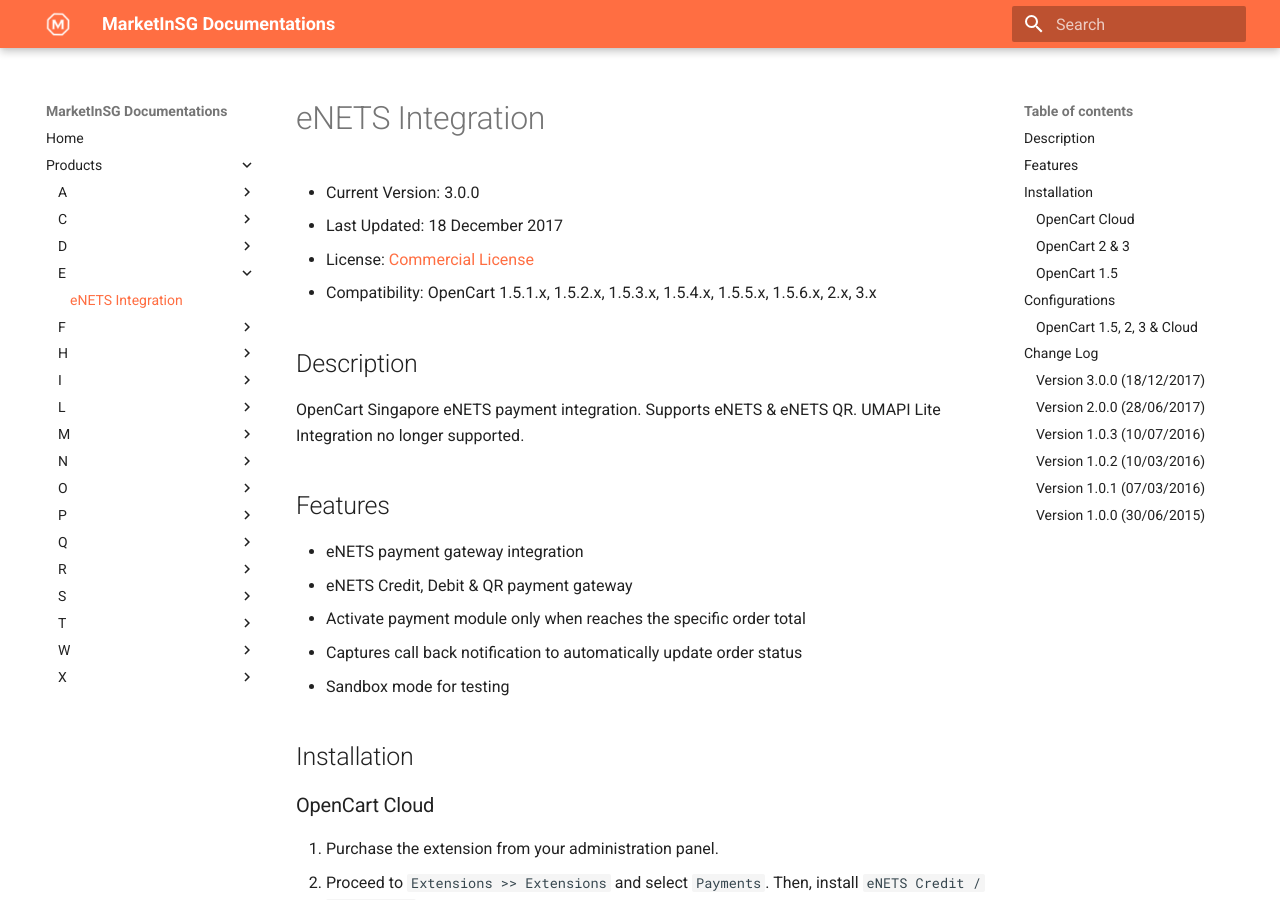
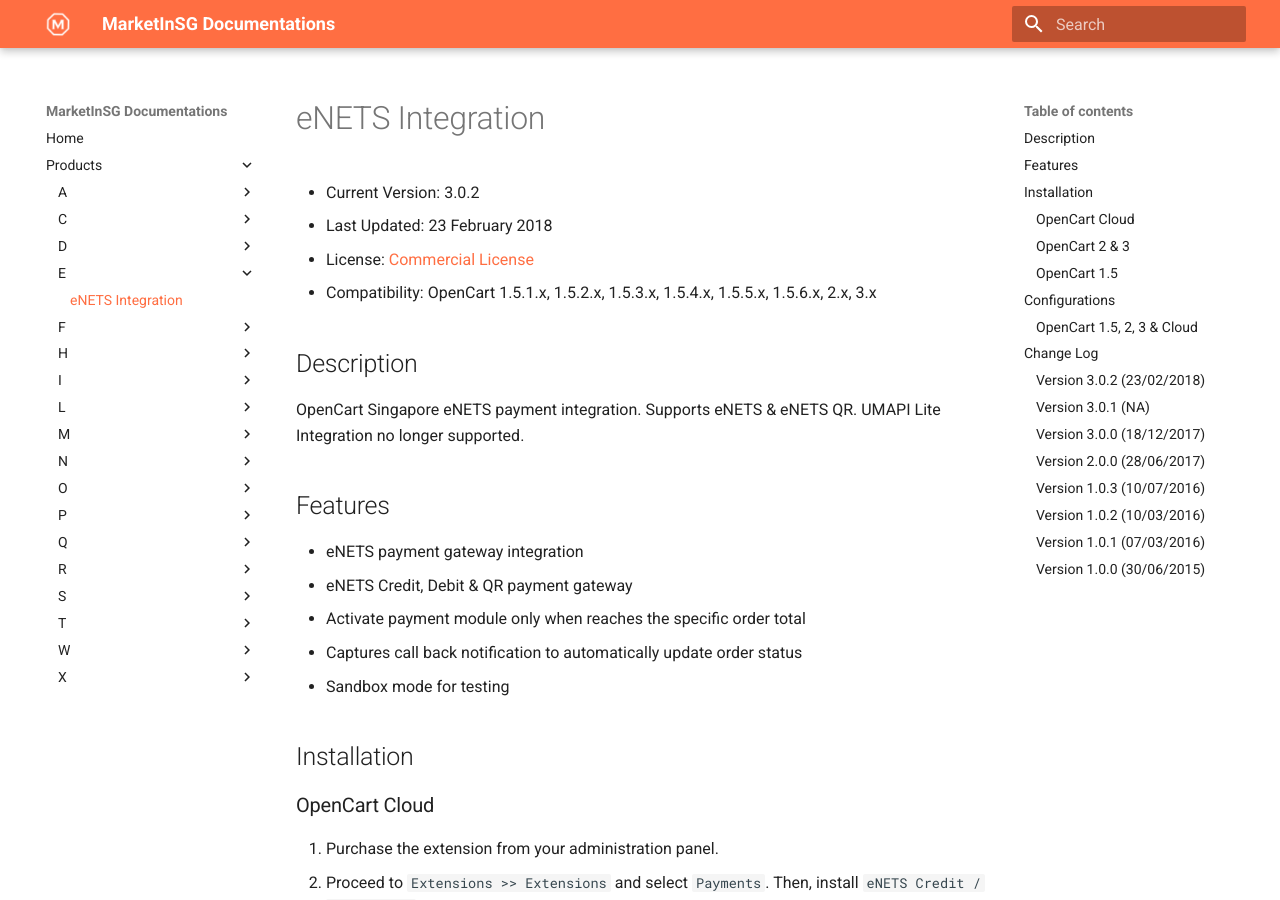
Before and after one commit to Equotix/opencart-docs, an MkDocs documentation site: the page built from docs/enets_integration.md, in a window 1280 px wide and 900 px high. Built offline with MkDocs 1.6.1 and Material for MkDocs 9.7.7, drawn with Linux system fonts in a browser that asks for light colours; old or Windows-style settings are respelled for this version of MkDocs; some of the changed text lies outside the part shown.

Commit message:
enets integration release

```diff
--- a/docs/enets_integration.md
+++ b/docs/enets_integration.md
@@ -1,7 +1,7 @@
 # eNETS Integration
 
-* Current Version: 3.0.0
-* Last Updated: 18 December 2017
+* Current Version: 3.0.2
+* Last Updated: 23 February 2018
 * License: [Commercial License][1]
 * Compatibility: OpenCart 1.5.1.x, 1.5.2.x, 1.5.3.x, 1.5.4.x, 1.5.5.x, 1.5.6.x, 2.x, 3.x
 
@@ -46,6 +46,10 @@
 
 ## Change Log
 
+### Version 3.0.2 (23/02/2018)
+* Improved handling of callbacks from eNETS
+### Version 3.0.1 (NA)
+* Release cancelled
 ### Version 3.0.0 (18/12/2017)
 * Added support for new eNETS API
 * Added QR payment support
```
